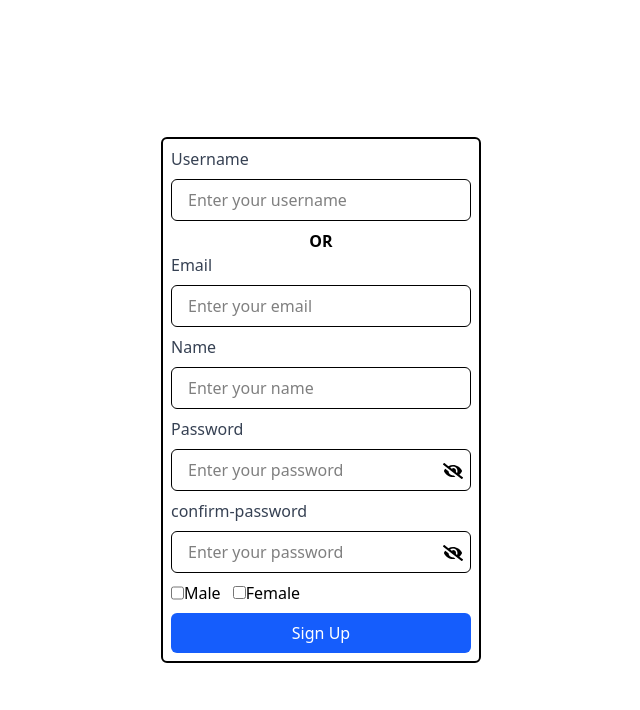
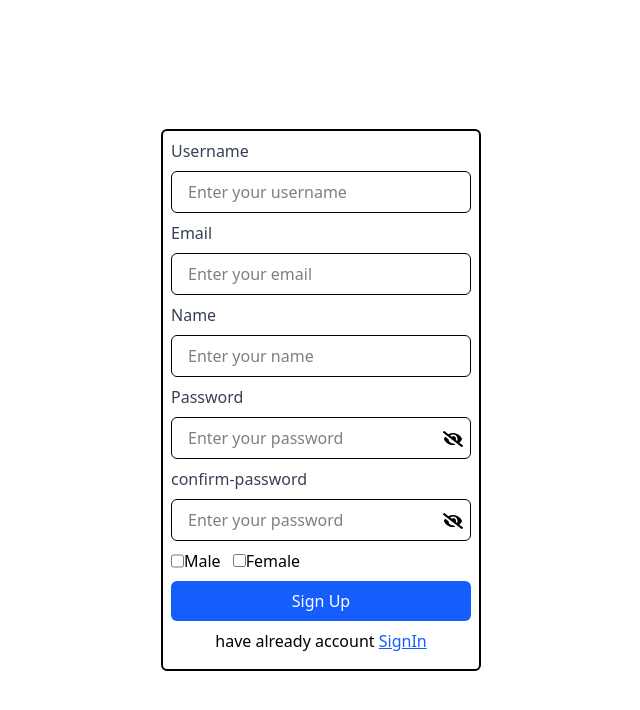
Before and after one commit to raj9572/chat-app-frontend, a React (Vite) app: page /register in a window 1280 px wide. Shown: the top 710 px of the page, without its empty margins (319-959 px from the left). Built offline with nearby package versions, Linux system fonts and the light colour scheme.

Commit message:
make a protected route

```diff
--- a/src/components/Login.jsx
+++ b/src/components/Login.jsx
@@ -3,7 +3,7 @@ import React, { useState } from 'react'
 import toast from 'react-hot-toast';
 import { FaEye, FaEyeSlash } from 'react-icons/fa'
 import { useDispatch } from 'react-redux';
-import { useNavigate } from 'react-router-dom';
+import { Link, useNavigate } from 'react-router-dom';
 import { setAuthUser } from '../redux/userSlice';
 
 const Login = () => {
@@ -22,7 +22,7 @@ const Login = () => {
     async function handleSubmit(e) {
         e.preventDefault();
         try {
-           const res =  await axios.post(`${import.meta.env.VITE_BACKEND_URL}/api/v1/user/login`, user, {
+            const res = await axios.post(`${import.meta.env.VITE_BACKEND_URL}/api/v1/user/login`, user, {
                 headers: {
                     'Content-Type': 'application/json'
                 },
@@ -57,6 +57,7 @@ const Login = () => {
                         onChange={(e) => { setUser({ ...user, username: e.target.value }) }}
                         id="username"
                         name="username"
+                        autoComplete="username"
                         className="w-full px-4 py-2 border rounded-md focus:outline-none focus:ring-2 focus:ring-blue-500"
                         placeholder="Enter your username"
                     />
@@ -73,6 +74,7 @@ const Login = () => {
                         onChange={(e) => { setUser({ ...user, email: e.target.value }) }}
                         id="email"
                         name="email"
+                        autoComplete="email"
                         className="w-full px-4 py-2 border rounded-md focus:outline-none focus:ring-2 focus:ring-blue-500"
                         placeholder="Enter your email"
                     />
@@ -87,6 +89,7 @@ const Login = () => {
                         onChange={(e) => { setUser({ ...user, password: e.target.value }) }}
                         id="password"
                         name="password"
+                        autoComplete="password"
                         className="w-full px-4 py-2 border rounded-md focus:outline-none focus:ring-2 focus:ring-blue-500"
                         placeholder="Enter your password"
                     />
@@ -103,6 +106,8 @@ const Login = () => {
                 >
                     Login
                 </button>
+
+                <p className='text-center my-2'> don't have account <Link to={"/register"} className="text-blue-600 hover:text-blue-800 underline cursor-pointer">SignUp</Link></p>
             </form>
         </div>
     )
--- /dev/null
+++ b/src/components/OnlyIfNotLogIn.jsx
@@ -0,0 +1,12 @@
+import React from 'react'
+import { useSelector } from 'react-redux'
+import { Navigate, Outlet } from 'react-router-dom'
+
+const OnlyIfNotLogIn = () => {
+    const {authUser} = useSelector(store => store.user)
+  return (
+     authUser ? <Navigate to='/' /> : <Outlet/>
+  )
+}
+
+export default OnlyIfNotLogIn
--- /dev/null
+++ b/src/components/RequireUser.jsx
@@ -0,0 +1,15 @@
+import React from 'react'
+import { useSelector } from 'react-redux'
+import { Navigate, Outlet } from 'react-router-dom'
+
+const RequireUser = () => {
+    const {authUser} = useSelector(store => store.user)
+
+  return (
+     <div>
+      {authUser ? <Outlet/> :<Navigate to='/login'/>}
+    </div>
+  )
+}
+
+export default RequireUser
--- a/src/components/Signup.jsx
+++ b/src/components/Signup.jsx
@@ -64,13 +64,12 @@ const Signup = () => {
                         onChange={(e) => { setUser({ ...user, username: e.target.value }) }}
                         id="username"
                         name="username"
+                        autoComplete="username"
                         className="w-full px-4 py-2 border rounded-md focus:outline-none focus:ring-2 focus:ring-blue-500"
                         placeholder="Enter your username"
+                        required
                     />
                 </div>
-
-
-                <p className=' font-bold text-center'>OR</p>
 
                 <div className="mb-2">
                     <label htmlFor="email" className="block text-gray-700 font-medium mb-2">Email</label>
@@ -80,8 +79,10 @@ const Signup = () => {
                         onChange={(e) => { setUser({ ...user, email: e.target.value }) }}
                         id="email"
                         name="email"
+                        autoComplete="email"
                         className="w-full px-4 py-2 border rounded-md focus:outline-none focus:ring-2 focus:ring-blue-500"
                         placeholder="Enter your email"
+                        required
                     />
                 </div>
 
@@ -93,8 +94,10 @@ const Signup = () => {
                         onChange={(e) => { setUser({ ...user, fullName: e.target.value }) }}
                         id="name"
                         name="name"
+                        autoComplete="name"
                         className="w-full px-4 py-2 border rounded-md focus:outline-none focus:ring-2 focus:ring-blue-500"
                         placeholder="Enter your name"
+                        required
                     />
                 </div>
 
@@ -106,8 +109,10 @@ const Signup = () => {
                         onChange={(e) => { setUser({ ...user, password: e.target.value }) }}
                         id="password"
                         name="password"
+                        autoComplete="password"
                         className="w-full px-4 py-2 border rounded-md focus:outline-none focus:ring-2 focus:ring-blue-500"
                         placeholder="Enter your password"
+                        required
                     />
                     {showPassword ? <FaEye onClick={() => setShowPassword(!showPassword)} className='absolute right-2 top-11 text-xl' /> : <FaEyeSlash onClick={() => setShowPassword(!showPassword)} className='absolute right-2 top-11 text-xl' />}
 
@@ -120,8 +125,10 @@ const Signup = () => {
                         onChange={(e) => { setUser({ ...user, confirmPassword: e.target.value }) }}
                         id="confirm-password"
                         name="confirm-password"
+                        autoComplete="new-password"
                         className="w-full px-4 py-2 border rounded-md focus:outline-none focus:ring-2 focus:ring-blue-500"
                         placeholder="Enter your password"
+                        required
                     />
                     {showPassword ? <FaEye onClick={() => setShowPassword(!showPassword)} className='absolute right-2 top-11 text-xl' /> : <FaEyeSlash onClick={() => setShowPassword(!showPassword)} className='absolute right-2 top-11 text-xl' />}
 
@@ -133,8 +140,8 @@ const Signup = () => {
                             type="checkbox"
                             checked={user.gender === "male"}
                             onChange={() => handleCheckbox("male")}
-                            defaultChecked
                             id="male-checkbox"
+                            required
                         />
                         <label htmlFor="male-checkbox">Male</label>
                     </div>
@@ -143,7 +150,9 @@ const Signup = () => {
                             type="checkbox"
                             checked={user.gender === "female"}
                             onChange={() => handleCheckbox("female")}
-                            name="" id="female-checkbox" />
+                            name="" id="female-checkbox"
+                            required
+                             />
                         <label htmlFor="female-checkbox">Female</label>
                     </div>
                 </div>
@@ -154,6 +163,7 @@ const Signup = () => {
                 >
                     Sign Up
                 </button>
+                  <p className='text-center my-2'>have already account <Link to={"/login"} className="text-blue-600 hover:text-blue-800 underline cursor-pointer">SignIn</Link></p>
             </form>
         </div>
     )
```
Also changed, not shown: src/App.jsx (+15 -8 lines).
